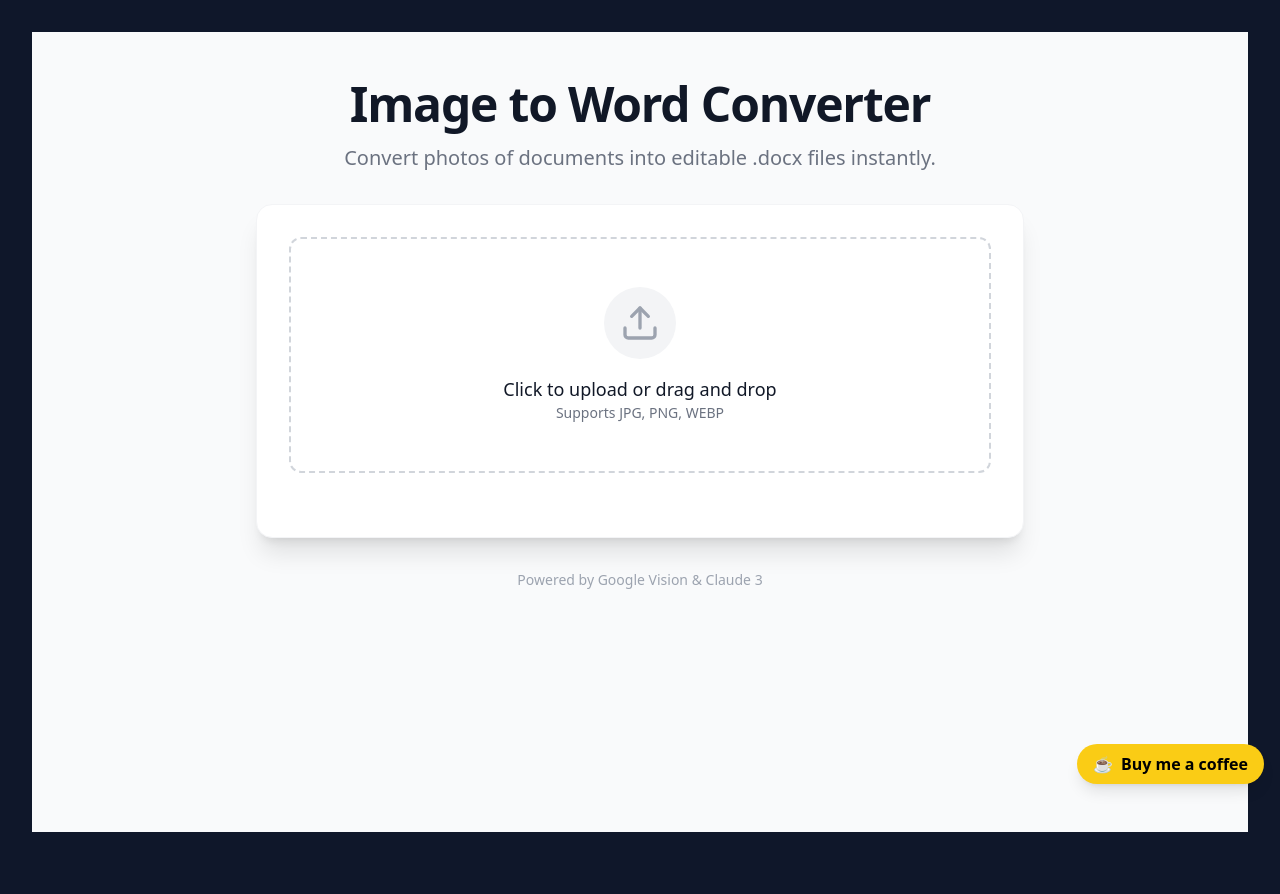
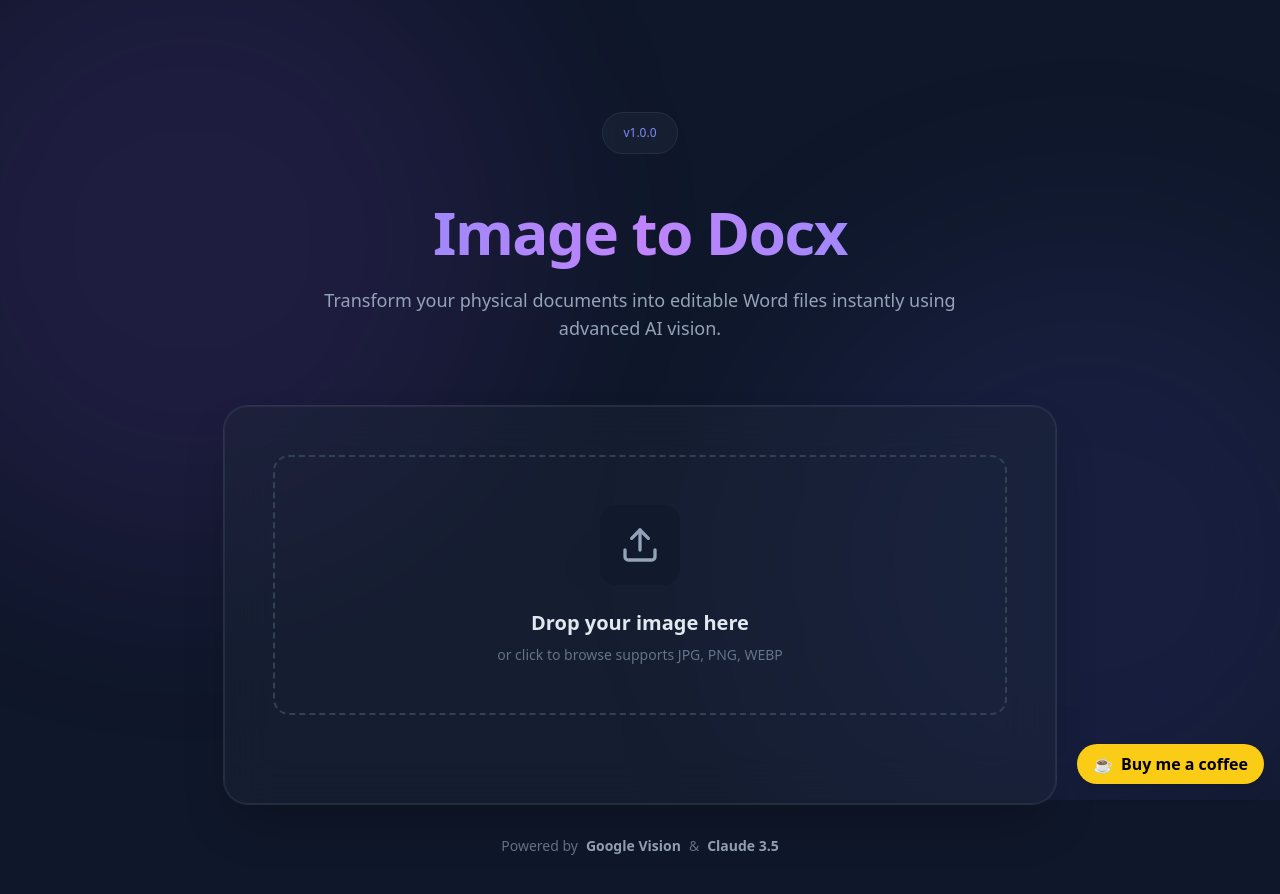
Before and after one commit to PuvaanRaaj/DocuLens, a React (Vite) app in the folder frontend/: page / in a window 1280 px wide. Shown: the top 894 px of the page. Before the commit the page ends 864 px from the top, so only its background shows below. Built offline with nearby package versions, Linux system fonts and the light colour scheme.

Commit message:
style: refresh application UI with a dark theme, background gradients, and enhanced visual components.

```diff
--- a/frontend/src/App.tsx
+++ b/frontend/src/App.tsx
@@ -109,27 +109,38 @@ function App() {
   }
 
   return (
-    <div className="min-h-screen bg-gray-50 py-12 px-4 sm:px-6 lg:px-8 font-sans">
-      <div className="max-w-3xl mx-auto space-y-8">
-        <div className="text-center">
-          <h1 className="text-4xl font-extrabold text-gray-900 tracking-tight sm:text-5xl">
-            Image to Word Converter
+    <div className="min-h-screen bg-[#0f172a] text-slate-200 font-sans selection:bg-indigo-500/30">
+      {/* Background Gradients */}
+      <div className="fixed inset-0 overflow-hidden pointer-events-none">
+        <div className="absolute top-[-10%] left-[-10%] w-[40rem] h-[40rem] bg-purple-500/10 rounded-full blur-[100px]" />
+        <div className="absolute bottom-[-10%] right-[-10%] w-[40rem] h-[40rem] bg-indigo-500/10 rounded-full blur-[100px]" />
+      </div>
+
+      <div className="relative max-w-4xl mx-auto py-20 px-4 sm:px-6 lg:px-8">
+        <div className="text-center space-y-4 mb-16">
+          <div className="inline-flex items-center justify-center p-2 bg-slate-800/50 backdrop-blur-sm rounded-full border border-slate-700/50 mb-6">
+            <span className="px-3 py-1 text-xs font-medium text-indigo-400">v1.0.0</span>
+          </div>
+          <h1 className="text-5xl md:text-6xl font-extrabold tracking-tight text-transparent bg-clip-text bg-gradient-to-r from-indigo-400 via-purple-400 to-indigo-400 animate-gradient-x p-2">
+            Image to Docx
           </h1>
-          <p className="mt-4 text-xl text-gray-500">
-            Convert photos of documents into editable .docx files instantly.
+          <p className="max-w-2xl mx-auto text-lg text-slate-400">
+            Transform your physical documents into editable Word files instantly using advanced AI vision.
           </p>
         </div>
 
-        <div className="bg-white shadow-xl rounded-2xl overflow-hidden border border-gray-100">
-          <div className="p-8 space-y-8">
+        <div className="relative bg-slate-800/40 backdrop-blur-xl rounded-3xl overflow-hidden border border-slate-700/50 shadow-2xl ring-1 ring-white/10">
+          <div className="p-8 sm:p-12">
             {/* Upload Zone */}
             <div
               onDragOver={(e) => e.preventDefault()}
               onDrop={handleDrop}
               onClick={() => fileInputRef.current?.click()}
               className={cn(
-                "border-2 border-dashed rounded-xl p-12 text-center cursor-pointer transition-all duration-200 ease-in-out group",
-                file ? "border-indigo-300 bg-indigo-50" : "border-gray-300 hover:border-indigo-400 hover:bg-gray-50",
+                "group relative border-2 border-dashed rounded-2xl p-12 text-center cursor-pointer transition-all duration-300 ease-out",
+                file
+                  ? "border-indigo-500/50 bg-indigo-500/5"
+                  : "border-slate-700 hover:border-indigo-500/30 hover:bg-slate-800/80",
                 status === 'processing' && "opacity-50 pointer-events-none"
               )}
             >
@@ -141,72 +152,81 @@ function App() {
                 onChange={handleFileChange}
               />
 
-              <div className="flex flex-col items-center justify-center space-y-4">
+              <div className="flex flex-col items-center justify-center space-y-6">
                 {file ? (
-                  <>
-                    <div className="p-4 bg-indigo-100 rounded-full text-indigo-600">
-                      <FileText className="w-10 h-10" />
+                  <div className="transform transition-all duration-300 scale-100">
+                    <div className="w-20 h-20 mx-auto bg-gradient-to-tr from-indigo-500 to-purple-600 rounded-2xl flex items-center justify-center shadow-lg mb-4">
+                      <FileText className="w-10 h-10 text-white" />
                     </div>
                     <div>
-                      <p className="text-lg font-medium text-gray-900">{file.name}</p>
-                      <p className="text-sm text-gray-500">{(file.size / 1024 / 1024).toFixed(2)} MB</p>
+                      <p className="text-xl font-semibold text-white mb-1">{file?.name}</p>
+                      <p className="text-sm text-slate-400 font-mono">{(file?.size / 1024 / 1024).toFixed(2)} MB</p>
                     </div>
                     <button
                         onClick={(e) => { e.stopPropagation(); setFile(null); setStatus('idle'); }}
-                        className="text-sm text-red-500 hover:text-red-700 font-medium"
+                        className="mt-6 text-sm text-red-400 hover:text-red-300 font-medium transition-colors py-2 px-4 rounded-full hover:bg-red-500/10"
                     >
-                        Remove
+                        Remove file
                     </button>
-                  </>
+                  </div>
                 ) : (
-                  <>
-                    <div className="p-4 bg-gray-100 rounded-full text-gray-400 group-hover:bg-indigo-100 group-hover:text-indigo-600 transition-colors">
-                      <Upload className="w-10 h-10" />
+                  <div className="group-hover:translate-y-[-4px] transition-transform duration-300">
+                    <div className="w-20 h-20 mx-auto bg-slate-900/50 rounded-2xl flex items-center justify-center mb-6 group-hover:shadow-[0_0_30px_-5px_rgba(99,102,241,0.3)] transition-shadow">
+                      <Upload className="w-10 h-10 text-slate-400 group-hover:text-indigo-400 transition-colors" />
                     </div>
                     <div>
-                      <p className="text-lg font-medium text-gray-900">Click to upload or drag and drop</p>
-                      <p className="text-sm text-gray-500">Supports JPG, PNG, WEBP</p>
+                      <p className="text-xl font-semibold text-slate-200 mb-2">Drop your image here</p>
+                      <p className="text-sm text-slate-500">or click to browse supports JPG, PNG, WEBP</p>
                     </div>
-                  </>
+                  </div>
                 )}
               </div>
             </div>
 
             {/* Actions & Status */}
-            <div className="flex flex-col items-center justify-center space-y-6">
+            <div className="mt-10 flex flex-col items-center justify-center">
               {status === 'idle' && file && (
                 <button
                   onClick={handleConvert}
-                  className="w-full sm:w-auto px-8 py-4 bg-indigo-600 text-white rounded-xl font-semibold shadow-lg hover:bg-indigo-700 focus:outline-none focus:ring-2 focus:ring-indigo-500 focus:ring-offset-2 transition-all transform hover:-translate-y-0.5"
+                  className="w-full sm:w-auto px-10 py-4 bg-gradient-to-r from-indigo-500 to-purple-600 text-white rounded-xl font-bold shadow-lg shadow-indigo-500/25 hover:shadow-indigo-500/40 hover:scale-[1.02] focus:outline-none focus:ring-2 focus:ring-indigo-500 focus:ring-offset-2 focus:ring-offset-slate-900 transition-all duration-200"
                 >
-                  Convert to Word
+                  Convert to Word Doc
                 </button>
               )}
 
               {status === 'processing' && (
-                <div className="flex flex-col items-center space-y-3 animate-pulse">
-                  <Loader2 className="w-10 h-10 text-indigo-600 animate-spin" />
-                  <p className="text-lg font-medium text-gray-700">Processing document...</p>
-                  <p className="text-sm text-gray-500">This might take a few seconds.</p>
+                <div className="flex flex-col items-center space-y-4">
+                  <div className="relative">
+                    <div className="absolute inset-0 bg-indigo-500/20 blur-xl rounded-full" />
+                    <Loader2 className="relative w-12 h-12 text-indigo-400 animate-spin" />
+                  </div>
+                  <div className="text-center">
+                    <p className="text-lg font-medium text-white">Analyzing document structure...</p>
+                    <p className="text-sm text-slate-400 mt-1">AI is reading the layout and text</p>
+                  </div>
                 </div>
               )}
 
               {status === 'completed' && (
-                <div className="flex flex-col items-center space-y-4 w-full">
-                  <div className="flex items-center space-x-2 text-green-600">
-                    <CheckCircle className="w-8 h-8" />
-                    <span className="text-xl font-bold">Conversion Complete!</span>
+                <div className="w-full flex flex-col items-center space-y-6 animate-in fade-in zoom-in duration-300">
+                  <div className="relative">
+                    <div className="absolute inset-0 bg-green-500/20 blur-xl rounded-full" />
+                    <CheckCircle className="relative w-16 h-16 text-green-400" />
+                  </div>
+                  <div className="text-center">
+                    <h3 className="text-2xl font-bold text-white mb-2">Ready for Download!</h3>
+                    <p className="text-slate-400">Your document has been successfully converted.</p>
                   </div>
                   <button
                     onClick={triggerDownload}
-                    className="w-full sm:w-auto px-8 py-4 bg-green-600 text-white rounded-xl font-semibold shadow-lg hover:bg-green-700 focus:outline-none focus:ring-2 focus:ring-green-500 focus:ring-offset-2 transition-all flex items-center justify-center space-x-2"
+                    className="w-full sm:w-auto px-10 py-4 bg-gradient-to-r from-emerald-500 to-teal-500 text-white rounded-xl font-bold shadow-lg shadow-emerald-500/25 hover:shadow-emerald-500/40 hover:scale-[1.02] transition-all flex items-center justify-center space-x-3"
                   >
-                    <FileType className="w-5 h-5" />
+                    <FileType className="w-6 h-6" />
                     <span>Download .docx</span>
                   </button>
                   <button
                     onClick={() => { setFile(null); setStatus('idle'); }}
-                    className="text-sm text-gray-500 hover:text-indigo-600 underline"
+                    className="text-sm text-slate-500 hover:text-white transition-colors"
                   >
                     Convert another file
                   </button>
@@ -214,15 +234,15 @@ function App() {
               )}
 
               {status === 'error' && (
-                <div className="flex flex-col items-center space-y-2 text-center">
-                   <div className="flex items-center space-x-2 text-red-600">
-                    <AlertCircle className="w-6 h-6" />
-                    <span className="text-lg font-medium">Conversion Failed</span>
+                <div className="w-full p-6 bg-red-500/10 border border-red-500/20 rounded-2xl text-center">
+                   <div className="flex justify-center mb-4">
+                    <AlertCircle className="w-10 h-10 text-red-400" />
                   </div>
-                  <p className="text-red-500 max-w-md">{errorMessage}</p>
+                  <h3 className="text-lg font-bold text-white mb-2">Conversion Failed</h3>
+                  <p className="text-red-200/80 max-w-md mx-auto mb-6">{errorMessage}</p>
                    <button
                     onClick={handleConvert}
-                    className="mt-4 px-6 py-2 bg-gray-100 text-gray-700 rounded-lg hover:bg-gray-200 font-medium"
+                    className="px-6 py-2 bg-slate-800 hover:bg-slate-700 text-white rounded-lg font-medium transition-colors border border-slate-700"
                   >
                     Try Again
                   </button>
@@ -232,8 +252,10 @@ function App() {
           </div>
         </div>
 
-        <div className="text-center text-sm text-gray-400">
-          <p>Powered by Google Vision & Claude 3</p>
+        <div className="mt-8 text-center">
+          <p className="text-sm text-slate-500 flex items-center justify-center gap-2">
+            Powered by <span className="text-slate-400 font-semibold">Google Vision</span> & <span className="text-slate-400 font-semibold">Claude 3.5</span>
+          </p>
         </div>
       </div>
       <BuyMeCoffee />
```
